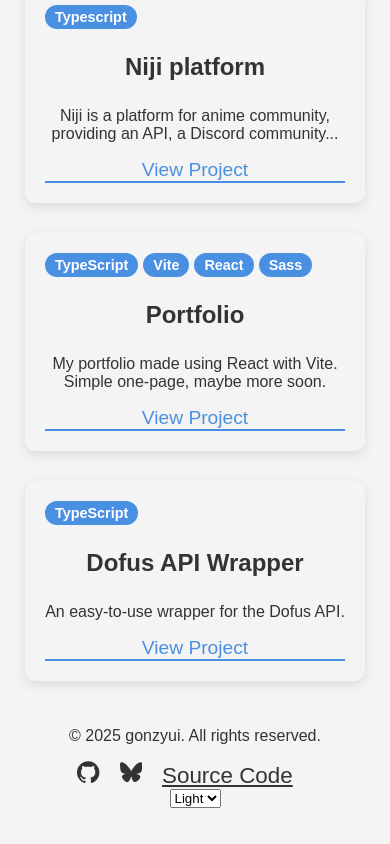
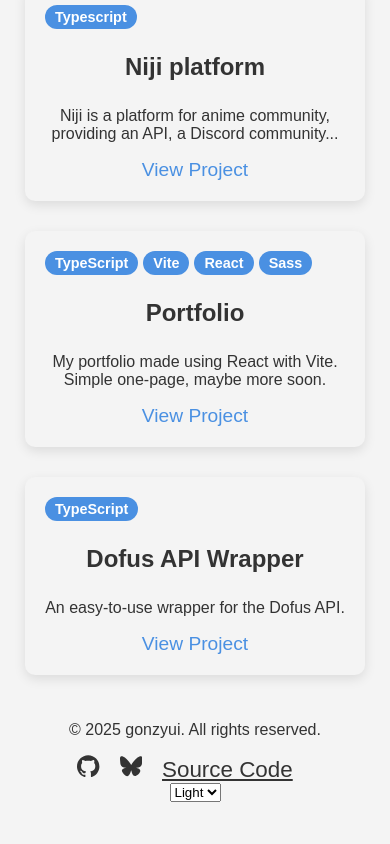
Before and after one commit to gonzyui/portfolio, a React (Vite) app: page / in a window 390 px wide. Shown: the part 1519-2363 px from the top of the page. Built offline with nearby package versions, Linux system fonts and the light colour scheme; no server answers.

Commit message:
fix responsive for mobile/tablet

```diff
--- a/src/pages/home.scss
+++ b/src/pages/home.scss
@@ -233,7 +233,6 @@ body {
         font-size: 1.2rem;
         color: var(--highlight);
         text-decoration: none;
-        border-bottom: 2px solid var(--highlight);
         transition: border-color var(--transition-duration);
         margin-top: auto;
 
```
